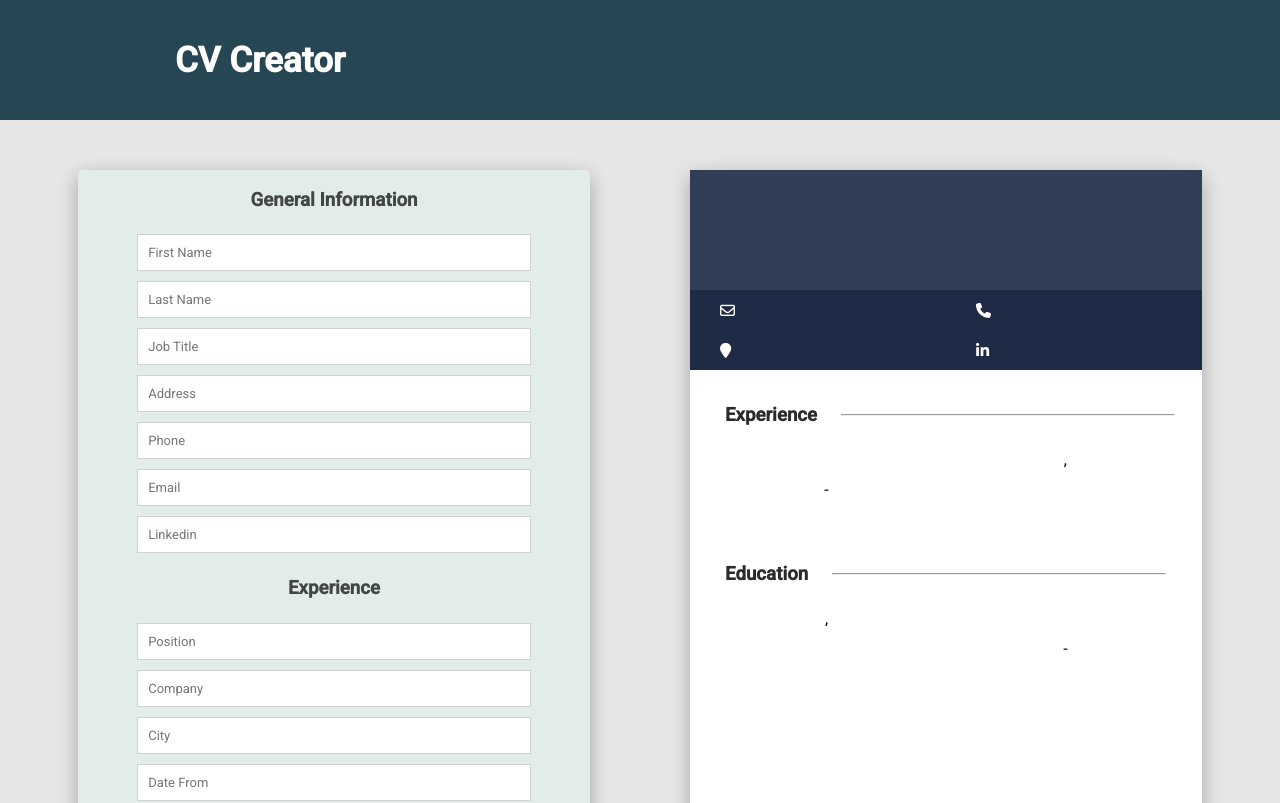
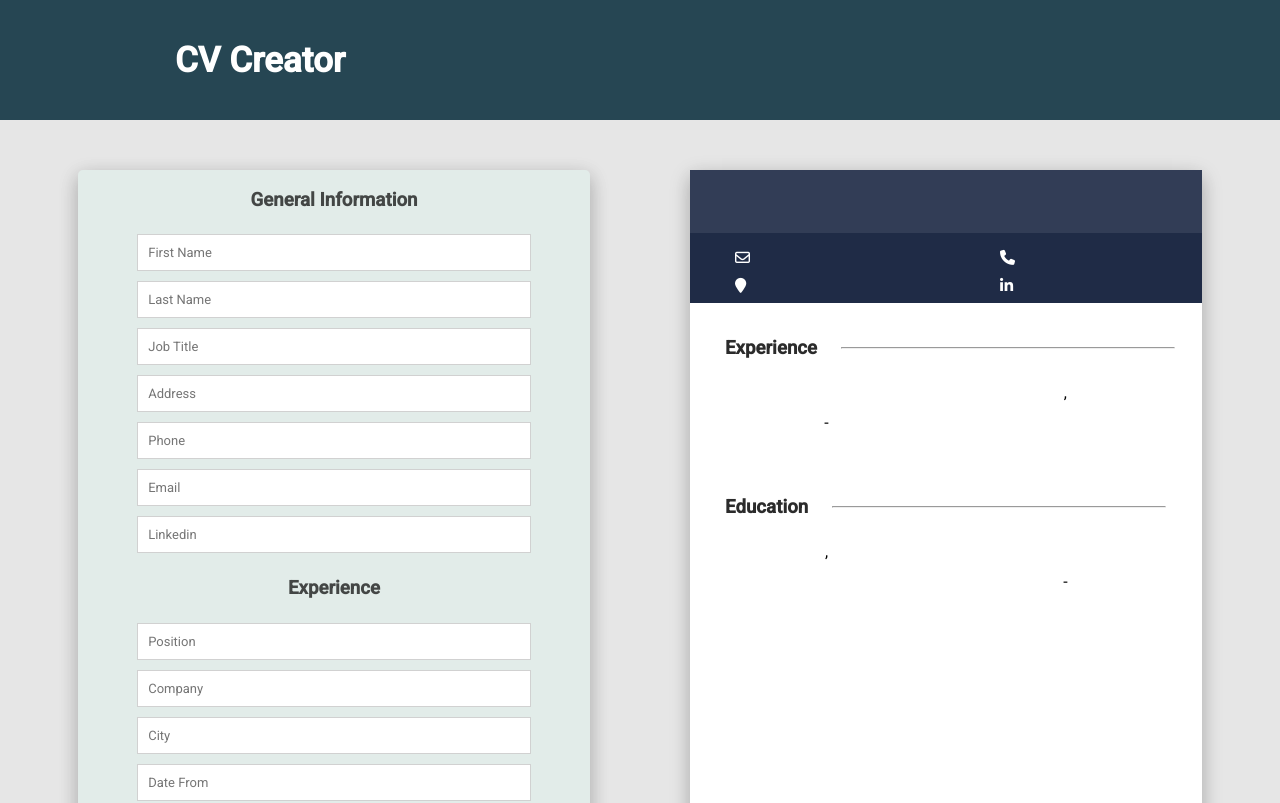
Before and after one commit to adrianhm13/cv-project, a React (Create React App) app: page / in a window 1280 px wide. Shown: the top 803 px of the page. Built offline with nearby package versions, Linux system fonts and the light colour scheme.

Commit message:
Added PDF generator

```diff
--- a/src/App.js
+++ b/src/App.js
@@ -5,6 +5,7 @@ import Preview from "./components/Preview";
 import Experience from "./components/Experience";
 import Education from "./components/Education";
 import uniqid from "uniqid";
+import html2pdf from "html2pdf.js"
 
 class App extends Component {
   constructor(props) {
@@ -286,6 +287,19 @@ class App extends Component {
     })
 
   }
+  printPdf = () => {
+    var element = document.getElementById('test')
+    var opt = {
+      margin:       0,
+      filename:     'cv.pdf',
+      image:        { type: 'jpeg', quality: 0.98 },
+      html2canvas:  { scale: 2 },
+      jsPDF:        { unit: 'in', format: 'letter', orientation: 'portrait' }
+    };
+
+    // New Promise-based usage:
+    html2pdf().from(element).set(opt).save();
+  }
   render() {
     return (
       <div className="App">
@@ -330,7 +344,7 @@ class App extends Component {
             <button onClick={this.addEducation}>Add</button>
             <div className="buttons-section">
               <button onClick={this.loadExample}>Load Example</button>
-              <button>Generate PDF</button>
+              <button onClick={this.printPdf}>Generate PDF</button>
             </div>
           </div>
 
--- a/src/components/Preview.js
+++ b/src/components/Preview.js
@@ -24,7 +24,7 @@ class Preview extends Component {
 
     return (
       <div className="preview">
-        <div className="preview-content">
+        <div id="test" className="preview-content">
           <div className="header-preview">
             <div className="name-preview">
               <h3>{firstName} </h3>&nbsp; <h3>{lastName}</h3>
--- a/src/components/preview.css
+++ b/src/components/preview.css
@@ -1,21 +1,20 @@
 .preview-content{
-    width: 100%;
-    height: 100%;
     display: flex;
     flex-direction: column;
+    size: A4;
+    margin: 0;
 }
 .header-preview{
     width: 100%;
-    min-height: 15%;
-    max-height: 15%;
+    height: 50%;
     background-color: #14213dde;
     display: flex;
     flex-direction: column;
     justify-content: center;
     align-items: flex-start;
-    overflow: hidden;
     text-overflow: ellipsis;
     gap: 5px;
+    padding: 20px;
 }
 .name-preview{
     display: flex;
@@ -43,18 +42,20 @@
 }
 .second-header-preview{
     width: 100%;
-    height: 10%;
+    height: 20%;
+    padding: 15px;
     display: flex;
     flex-direction: row;
     flex-wrap: wrap;
+    gap: 10px;
     justify-content: space-between;
     background-color: #14213df3;
 }
 .shc-preview{
     display: flex;
     flex-direction: row;
-    width: 50%;
-    height: 50%;
+    width: 45%;
+    height: 45%;
 }
 .shcc-preview{
     margin-left: 30px;
```
Also changed, not shown: package.json (+9 -1 lines), src/index.js (line endings or trailing spaces), 1 other file (tests, documents, lock files or other folders).
